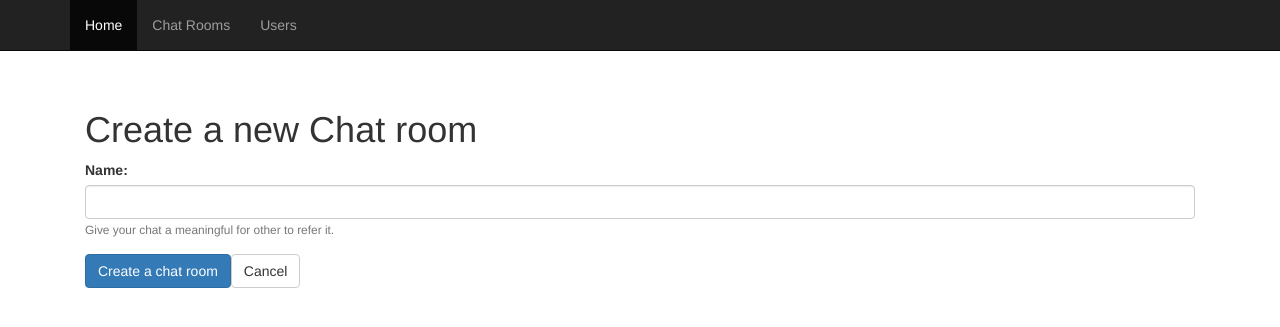
After one commit to rachit-garg/chatapp, a Node server app: page /admin/rooms/add in a window 1280 px wide. The commit adds this page. Shown: the top 327 px of the page. Run offline with Node 20, Linux system fonts and the light colour scheme.

Commit message:
CRUD fun. Added

```diff
--- a/app.js
+++ b/app.js
@@ -1,13 +1,18 @@
+var bodyParser = require('body-parser');
 var express = require('express');
 var path = require('path');
-var rooms = require('./data/rooms.json')
+var rooms = require('./data/rooms.json');
+var uuid = require('node-uuid');
 var app = express();
+var _ = require('lodash');
 
 app.set("views", "./views");
 app.set("view engine","jade");
+
+
 app.use(express.static(path.join(__dirname, 'public')));
 //app.use(express.static(path.join(__dirname, 'admin')));
-
+app.use(bodyParser.urlencoded({ extended: true }));
 
 app.get('/',(req, res)=>{
   res.render('index',{title : "Home"});
@@ -20,6 +25,46 @@ app.get('/admin/rooms',(req, res)=>{
 });
 
 
+app.get('/admin/rooms/add',(req,res)=>{
+  res.render("add");
+});
+
+app.post('/admin/rooms/add',(req,res)=>{
+  var room = {
+    name: req.body.name,
+    id: uuid.v4()
+  };
+
+  rooms.push(room);
+  res.redirect("/admin/rooms");
+});
+
+app.get('/admin/rooms/edit/:id',(req,res)=>{
+  var roomId = req.params.id;
+  var room  = _.find(rooms, r=> r.id ==roomId);
+  if(!room){
+    res.sendStatus(404);
+    return;
+  }
+  res.render('edit',{room});
+});
+
+app.post('/admin/rooms/edit/:id',(req,res)=>{
+  var roomId = req.params.id;
+  var room  = _.find(rooms, r=> r.id ==roomId);
+  if(!room){
+    res.sendStatus(404);
+    return;
+  }
+  room.name = req.body.name;
+  res.redirect("/admin/rooms");
+});
+
+app.get('/admin/rooms/delete/:id',(req,res)=>{
+  var roomId = req.params.id;
+  rooms  = rooms.filter(r=> r.id !=roomId);
+  res.redirect("/admin/rooms");
+});
 
 app.listen(3000,()=>{
   console.log("Chat app is listening on port number 3000!")
--- a/package.json
+++ b/package.json
@@ -10,9 +10,11 @@
   "author": "",
   "license": "ISC",
   "dependencies": {
+    "body-parser": "^1.18.3",
     "express": "^4.16.3",
     "jade": "^1.11.0",
+    "lodash": "^4.17.10",
+    "node-uuid": "^1.4.8",
     "path": "^0.12.7"
-
   }
 }
--- /dev/null
+++ b/views/add.jade
@@ -0,0 +1,12 @@
+extends layout
+
+block content
+    h1 Create a new Chat room
+
+    form(method="post")
+      fieldset.form-group
+        label(for="name") Name:
+        input.form-control(name="name", type="text", placeholer="Enter a name")
+        small.text-muted Give your chat a meaningful for other to refer it.
+      button.btn.btn-primary(type ="submit") Create a chat room
+      a.btn.btn-default(href="/admin/rooms") Cancel
```
Also changed, not shown: views/edit.jade (added, +12 -0 lines), views/rooms.jade (+7 -0 lines).
